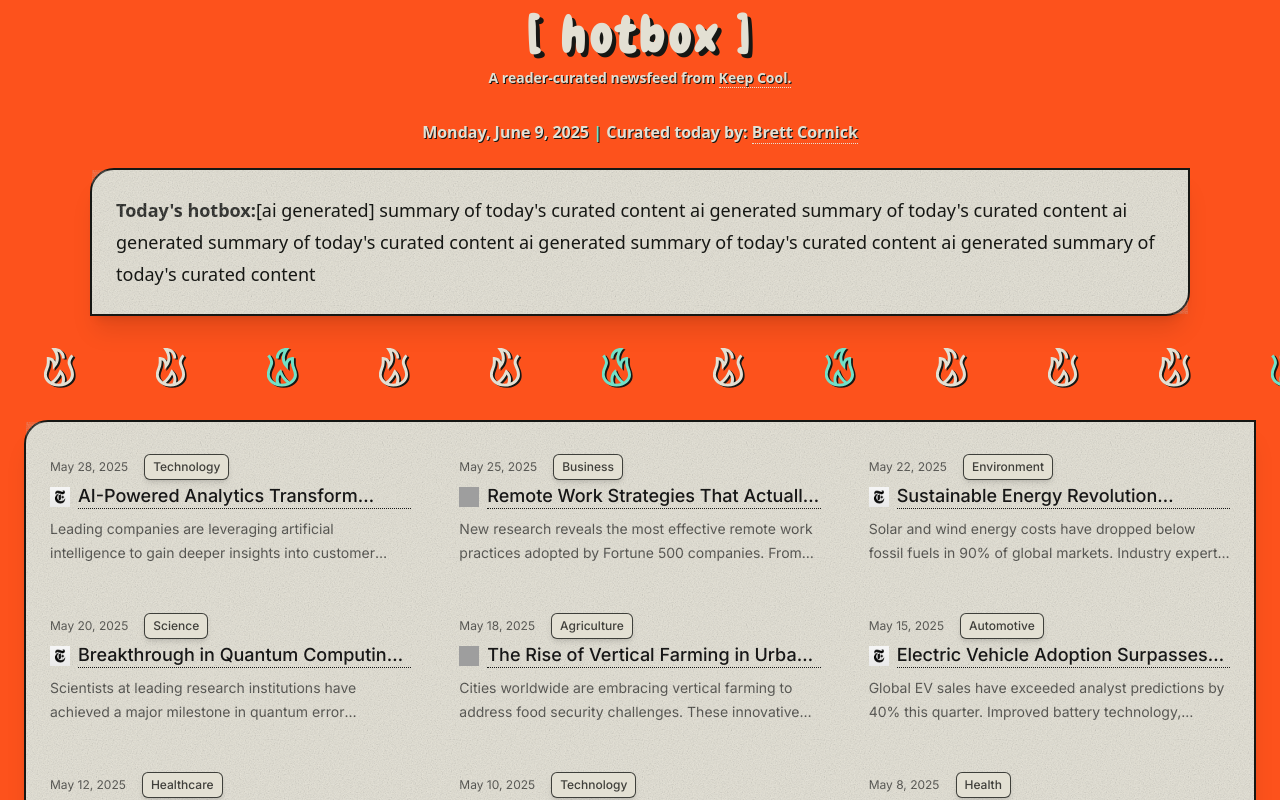
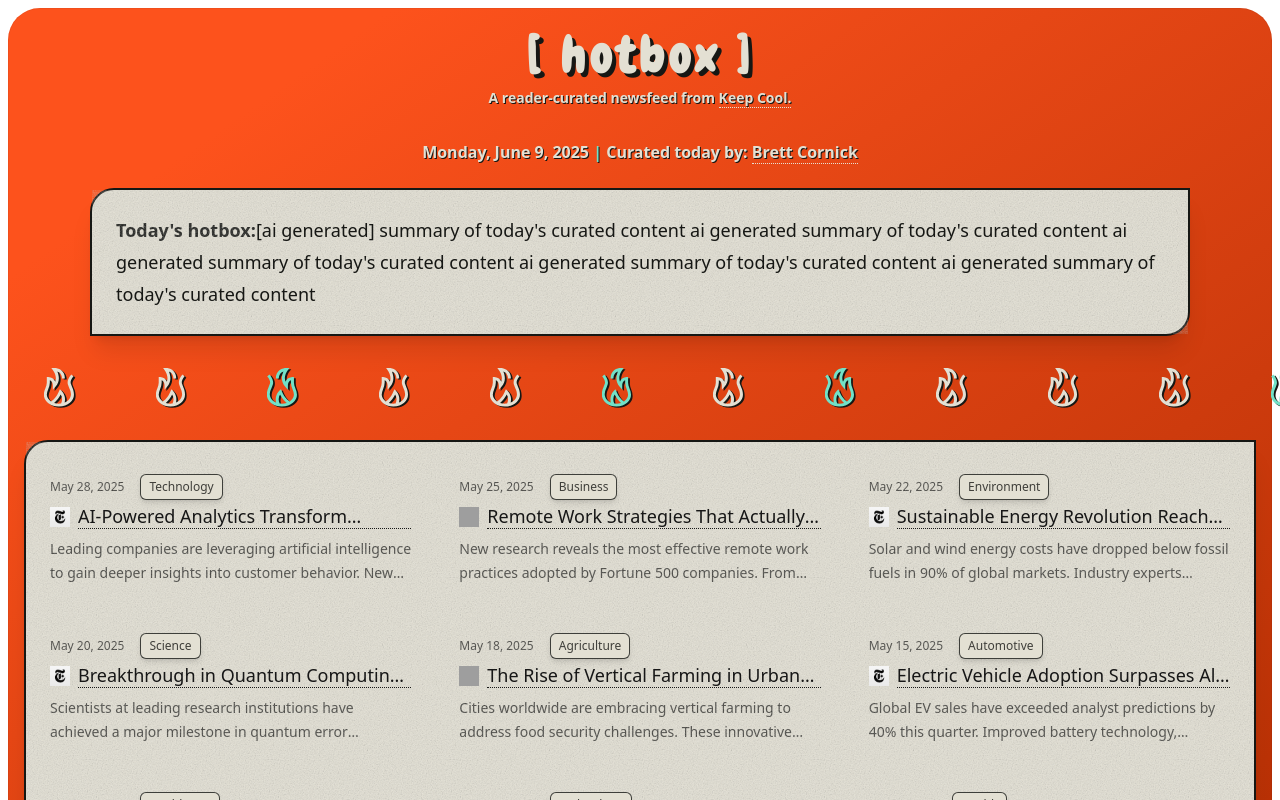
Before and after one commit to nickvanosdol/hotbox-news-curator-PROD, a Next.js app: page / in a window 1280 px wide. Shown: the top 800 px of the page. Built offline with nearby package versions, Linux system fonts and the light colour scheme; grey boxes are pictures that could not be loaded.

Commit message:
matching box styling with Keep Cool site

```diff
--- a/src/app/layout.tsx
+++ b/src/app/layout.tsx
@@ -1,5 +1,5 @@
 import type { Metadata } from 'next';
-import { Inter, Chewy } from 'next/font/google';
+import { Outfit, Chewy } from 'next/font/google';
 import '@/styles/globals.css';
 
 const chewy = Chewy({
@@ -8,8 +8,8 @@ const chewy = Chewy({
   weight: ['400'],
 });
 
-const inter = Inter({
-  variable: '--font-inter',
+const outfit = Outfit({
+  variable: '--font-outfit',
   subsets: ['latin'],
 });
 
@@ -26,7 +26,7 @@ export default function RootLayout({
   return (
     <html lang="en">
       <body
-        className={`${chewy.variable} ${inter.variable} antialiased bg-[var(--color-primary-bg)]`}>
+        className={`${chewy.variable} ${outfit.variable} antialiased bg-white`}>
         {children}
         {/* <div
           className="pointer-events-none fixed inset-0 -z-10 opacity-35"
--- a/src/app/page.tsx
+++ b/src/app/page.tsx
@@ -7,6 +7,7 @@ import Head from 'next/head';
 import Footer from '@/components/Footer';
 import Link from 'next/link';
 import FireBanner from '@/components/FireBanner';
+import { Gradient } from '@/components/Gradient';
 // import ReactionCounter from '@/components/ReactionCounter';
 
 const paragraph =
@@ -15,7 +16,7 @@ const words = paragraph.split(' ');
 
 function NewsGrid() {
   return (
-    <div className="py-4 my-4 sm:py-4 font-inter">
+    <div className="py-4 my-4 sm:py-4 font-outfit">
       <div className="mx-auto max-w-7xl px-6">
         <div className="relative mx-auto p-6 rounded-tl-3xl shadow-xl rounded-br-3xl text-[var(--color-primary-text)] border-2 bg-[var(--color-secondary-bg)] border-[var(--color-border)] grid max-w-2xl grid-cols-1 gap-x-12 gap-y-10 lg:mx-0 lg:max-w-none lg:grid-cols-3">
           <div
@@ -71,7 +72,7 @@ function NewsGrid() {
 
 export default function Home() {
   return (
-    <main className="cursor-fire">
+    <main className="cursor-fire relative py-5 rounded-4xl overflow-hidden">
       <Head>
         <title>Hi</title>
       </Head>
@@ -82,7 +83,7 @@ export default function Home() {
               [ hotbox ]{' '}
             </h2>
           </div>
-          <p className="mt-2 text-shadow-[1px_1px_0px_rgba(22,23,20,1)] font-bold text-sm text-[var(--color-secondary-bg)] px-2">
+          <p className="mt-2 text-shadow-[1px_1px_0px_rgba(22,23,20,1)] font-bold text-sm text-[var(--color-secondary-bg)] mx-4">
             A reader-curated newsfeed from{' '}
             <a
               href="https://subscribe.keepcool.co"
@@ -92,7 +93,7 @@ export default function Home() {
               Keep Cool.
             </a>
           </p>
-          <p className="mt-8 text-shadow-[1px_1px_0px_rgba(22,23,20,1)] font-bold text-[var(--color-secondary-bg)] px-2">
+          <p className="mt-8 text-shadow-[1px_1px_0px_rgba(22,23,20,1)] font-bold text-[var(--color-secondary-bg)] mx-4">
             {new Date().toLocaleString('en-US', {
               weekday: 'long',
               year: 'numeric',
@@ -161,6 +162,7 @@ export default function Home() {
         <NewsGrid />
       </section>
       <Footer />
+      <Gradient className="absolute inset-2 bottom-2 rounded-4xl ring-1 ring-black/5 ring-inset -z-100" />
       {/* <PartyCounter /> */}
     </main>
   );
--- /dev/null
+++ b/src/components/Gradient.tsx
@@ -0,0 +1,30 @@
+import { clsx } from 'clsx';
+
+export function Gradient({
+  className,
+  ...props
+}: React.ComponentPropsWithoutRef<'div'>) {
+  return (
+    <div
+      {...props}
+      className={clsx(
+        className,
+        'bg-linear-115 from-[var(--color-gradient-1)] from-13% via-[var(--color-gradient-2)] via-60% to-[var(--color-gradient-3)] sm:bg-linear-145'
+      )}
+    />
+  );
+}
+
+export function GradientBackground() {
+  return (
+    <div className="relative mx-auto max-w-7xl">
+      <div
+        className={clsx(
+          'absolute -top-44 -right-60 h-60 w-[36rem] transform-gpu md:right-0',
+          'bg-linear-115 from-[var(--color-gradient-1)] from-13% via-[var(--color-gradient-2] via-60% to-[var(--color-gradient-3]',
+          'rotate-[-10deg] rounded-full blur-3xl'
+        )}
+      />
+    </div>
+  );
+}
--- a/src/styles/globals.css
+++ b/src/styles/globals.css
@@ -9,6 +9,11 @@
   --color-secondary-bg: rgba(227, 224, 211, 1);
   --color-accent-1: rgba(114, 225, 199, 1);
   --color-accent-2: rgba(92, 20, 216, 1);
+  /* --color-gradient-1: rgba(); */
+  --color-gradient-3: #a72800;
+  --color-gradient-2: #cd3b0d;
+  /* --color-gradient-2: rgba(); */
+  --color-gradient-1: rgba(253, 82, 28, 1);
   --color-border: rgba(22, 23, 20, 1);
   /* #endregion  /**======== Primary Color =========== */
 }
```
Also changed, not shown: 1 other file (tests, documents, lock files or other folders).
